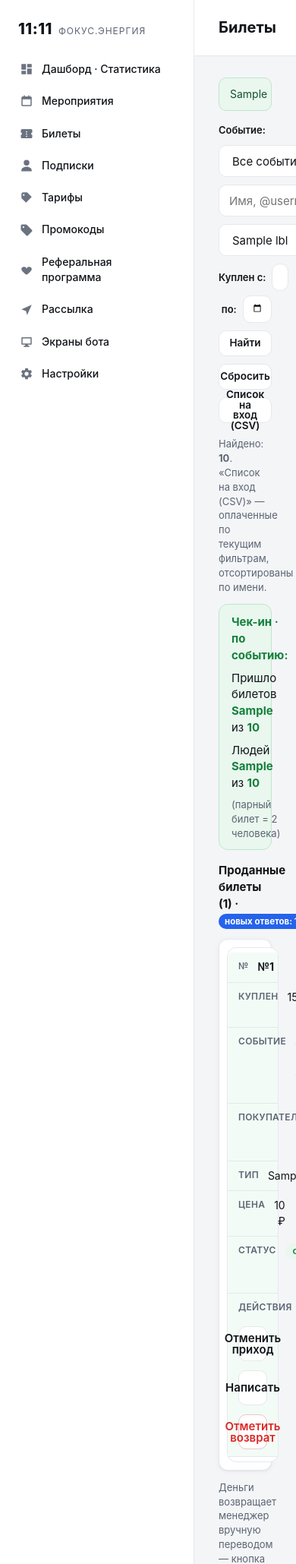
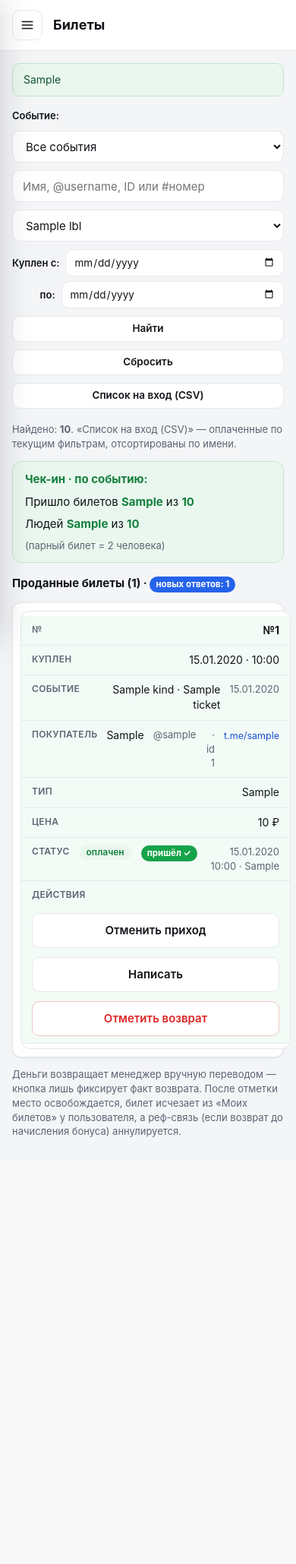
Before and after one commit to dimatolpygin/club_order, a FastAPI app: template src/webadmin/templates/tickets.html in a window 390 px wide; the page is wider, and only the part inside the window is pictured. Shown: the top 2059 px of that part at 76% size. After the commit the page ends 1497 px from the top of that part, so only its background shows below. Run offline with FastAPI, Linux system fonts and the light colour scheme; the template is opened without the code that fills it: most values are stand-ins (such as "Sample title", 1, 10 or a date in 2020); parts of the project's set-up code (start-up, migrations or seed data) failed here and were passed over.

Commit message:
feat(stage-35): адаптив всей веб-админки под мобильный — off-canvas меню + таблицы/формы/дашборд + bump 0.3.29
- base.html: мобильное меню (чекбокс-хак, без JS) — гамбургер в шапке + off-canvas
  сайдбар с затемнением-оверлеем; переход по ссылке сбрасывает состояние
- styles.css: @media ≤860px — off-canvas сайдбар, компактные отступы topbar/content/panel,
  некарточные таблицы скроллятся горизонтально (overflow-x:auto), segmented wrap,
  form-grid/screen-grid в 1 колонку
- card-transform таблиц сделан opt-in (.table.cards-sm) — только билеты; прочие таблицы
  больше не рендерятся «карточками» с пустыми подписями (фикс хвоста этапа 34)
- tickets.html: таблица получила класс cards-sm + table-wrap-cards

Co-Authored-By: Claude Opus 4.8 <noreply@anthropic.com>

```diff
--- a/src/__init__.py
+++ b/src/__init__.py
@@ -1 +1 @@
-__version__ = "0.3.28"
+__version__ = "0.3.29"
--- a/src/webadmin/static/styles.css
+++ b/src/webadmin/static/styles.css
@@ -91,9 +91,21 @@ html, body {
   padding: 22px 32px;
   border-bottom: 1px solid var(--line);
   background: var(--surface);
+  display: flex; align-items: center; gap: 14px;
 }
 .topbar h1 { margin: 0; font-size: 20px; font-weight: 700; }
 .content { padding: 28px 32px; }
+
+/* Мобильное меню (этап 35) — гамбургер и оверлей скрыты на десктопе. */
+.nav-burger {
+  display: none; align-items: center; justify-content: center;
+  width: 40px; height: 40px; flex: 0 0 40px;
+  border: 1px solid var(--line); border-radius: 10px;
+  color: var(--ink); cursor: pointer; background: #fff;
+}
+.nav-burger .ico { width: 22px; height: 22px; fill: none; }
+.nav-burger:hover { background: #f0f2f5; }
+.nav-overlay { display: none; }
 
 .panel {
   background: var(--surface);
@@ -385,32 +397,65 @@ input[type="file"].input { height: auto; padding: 9px 12px; line-height: 1.4; }
 /* На узком экране строки таблицы становятся карточками (без горизонтального
    скролла): каждая ячейка — строка «подпись: значение» из data-label. */
 @media (max-width: 720px) {
-  .table-wrap { overflow: visible; }
-  .table, .table tbody, .table tr, .table td { display: block; width: 100%; }
-  .table thead { display: none; }
-  .table tr {
+  /* Card-transform — opt-in: только таблицы с классом .cards-sm (есть data-label),
+     прочие таблицы скроллятся горизонтально внутри своего .table-wrap (этап 35). */
+  .table-wrap.table-wrap-cards { overflow: visible; }
+  .table.cards-sm,
+  .table.cards-sm tbody,
+  .table.cards-sm tr,
+  .table.cards-sm td { display: block; width: 100%; }
+  .table.cards-sm thead { display: none; }
+  .table.cards-sm tr {
     margin: 10px; padding: 6px 0; border: 1px solid var(--line);
     border-radius: 12px; background: #fff;
   }
-  .table tr:last-child td { border-bottom: 1px solid var(--line); }
-  .table td {
+  .table.cards-sm tr:last-child td { border-bottom: 1px solid var(--line); }
+  .table.cards-sm td {
     display: flex; justify-content: space-between; align-items: flex-start;
     gap: 12px; padding: 9px 14px; border-bottom: 1px solid #eef1f4;
     white-space: normal; text-align: right;
   }
-  .table td:last-child { border-bottom: none; }
-  .table td::before {
+  .table.cards-sm td:last-child { border-bottom: none; }
+  .table.cards-sm td::before {
     content: attr(data-label); font-weight: 600; color: var(--ink-soft);
     font-size: 12px; text-transform: uppercase; letter-spacing: .3px;
     text-align: left; flex: 0 0 auto;
   }
   /* Блок действий — кнопки в столбик во всю ширину, крупные под палец. */
-  .table td.actions { flex-direction: column; align-items: stretch; text-align: left; }
-  .table td.actions::before { margin-bottom: 4px; }
-  .table td.actions .btn, .table td.actions form { width: 100%; }
-  .table td.actions .btn { height: 46px; font-size: 15px; }
+  .table.cards-sm td.actions { flex-direction: column; align-items: stretch; text-align: left; }
+  .table.cards-sm td.actions::before { margin-bottom: 4px; }
+  .table.cards-sm td.actions .btn, .table.cards-sm td.actions form { width: 100%; }
+  .table.cards-sm td.actions .btn { height: 46px; font-size: 15px; }
   /* Фильтры на телефоне — каждый control во всю ширину. */
   .filter-bar .input, .filter-bar > .btn, .filter-bar > a.btn { width: 100%; }
   .filter-bar .date-range { width: 100%; }
   .filter-bar .date-range .input { width: 100%; }
 }
+
+/* ── Адаптив всей админки под планшет/телефон (этап 35) ────────────────────── */
+@media (max-width: 860px) {
+  /* Сайдбар уезжает за край и выезжает поверх контента по гамбургеру. */
+  .sidebar {
+    position: fixed; top: 0; left: 0; bottom: 0; z-index: 60;
+    width: 264px; max-width: 84vw; overflow-y: auto;
+    transform: translateX(-100%); transition: transform .25s ease;
+    box-shadow: 0 0 40px rgba(16, 20, 28, .18);
+  }
+  #nav-toggle:checked ~ .sidebar { transform: translateX(0); }
+  #nav-toggle:checked ~ .nav-overlay {
+    display: block; position: fixed; inset: 0; z-index: 50;
+    background: rgba(16, 20, 28, .45);
+  }
+  .nav-burger { display: inline-flex; }
+  /* Компактнее шапка и контент. */
+  .topbar { padding: 13px 16px; }
+  .topbar h1 { font-size: 18px; }
+  .content { padding: 16px; }
+  .panel { padding: 16px; }
+  /* Некарточные таблицы — горизонтальный локальный скролл (без обрезки). */
+  .table-wrap { overflow-x: auto; -webkit-overflow-scrolling: touch; }
+  /* Переключатель периода на дашборде не вылазит за экран. */
+  .segmented { display: flex; flex-wrap: wrap; }
+  /* Гриды форм/экранов — в одну колонку. */
+  .form-grid, .screen-grid { grid-template-columns: 1fr; }
+}
--- a/src/webadmin/templates/base.html
+++ b/src/webadmin/templates/base.html
@@ -8,6 +8,8 @@
 </head>
 <body>
 <div class="layout">
+  {# Мобильное меню (этап 35): чекбокс-хак, без JS. Гамбургер и оверлей — <label for>. #}
+  <input type="checkbox" id="nav-toggle" class="nav-toggle" hidden>
   <aside class="sidebar">
     <div class="brand">
       <span class="brand-mark">11:11</span>
@@ -71,9 +73,14 @@
       <div class="who">Вы вошли как <b>{{ admin.login }}</b></div>
     </div>
   </aside>
+  {# Затемнение под выехавшим меню — клик закрывает (этап 35). #}
+  <label for="nav-toggle" class="nav-overlay" aria-hidden="true"></label>
 
   <main class="main">
     <header class="topbar">
+      <label for="nav-toggle" class="nav-burger" aria-label="Меню">
+        <svg viewBox="0 0 24 24" class="ico"><path d="M3 6h18M3 12h18M3 18h18" stroke="currentColor" stroke-width="2" stroke-linecap="round" fill="none"/></svg>
+      </label>
       <h1>{% block heading %}{% endblock %}</h1>
     </header>
     <div class="content">
--- a/src/webadmin/templates/tickets.html
+++ b/src/webadmin/templates/tickets.html
@@ -94,8 +94,8 @@
 <h2 class="section-title">Проданные билеты ({{ tickets|length }}){% if total_unread %} · <span class="pill pill-unread">новых ответов: {{ total_unread }}</span>{% endif %}</h2>
 
 {% if tickets %}
-<div class="table-wrap">
-  <table class="table">
+<div class="table-wrap table-wrap-cards">
+  <table class="table cards-sm">
     <thead>
       <tr>
         <th>№</th><th>Куплен</th><th>Событие</th><th>Покупатель</th>
```
